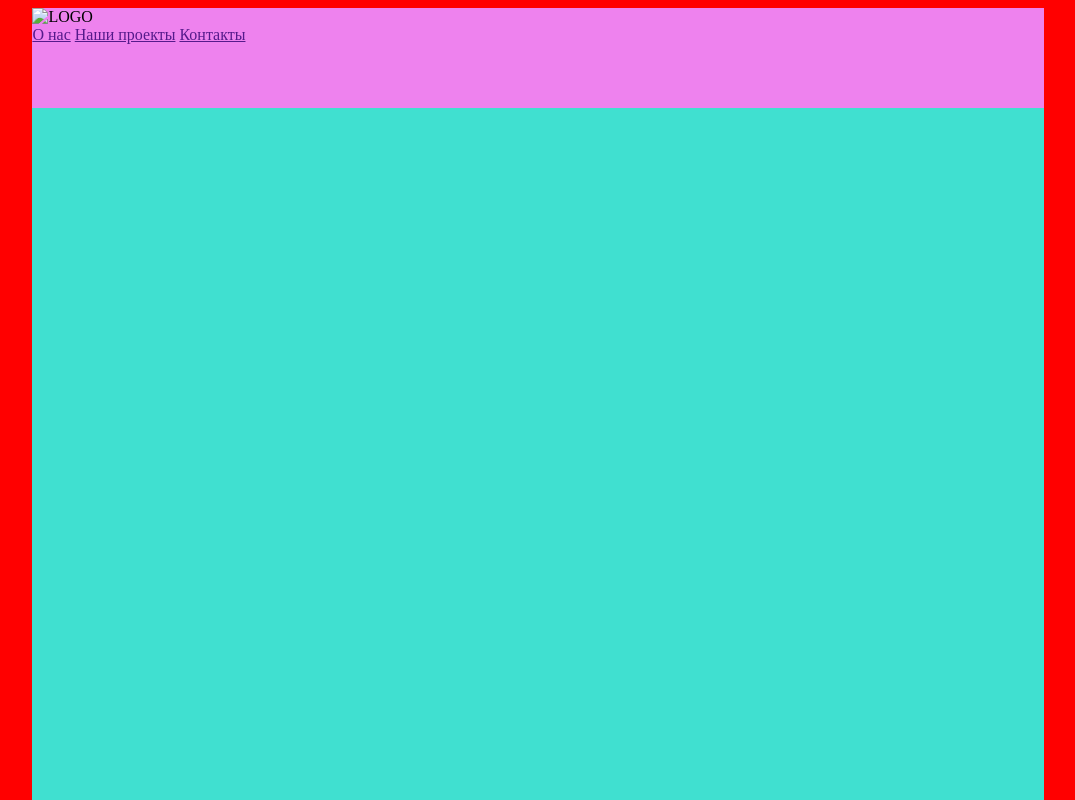
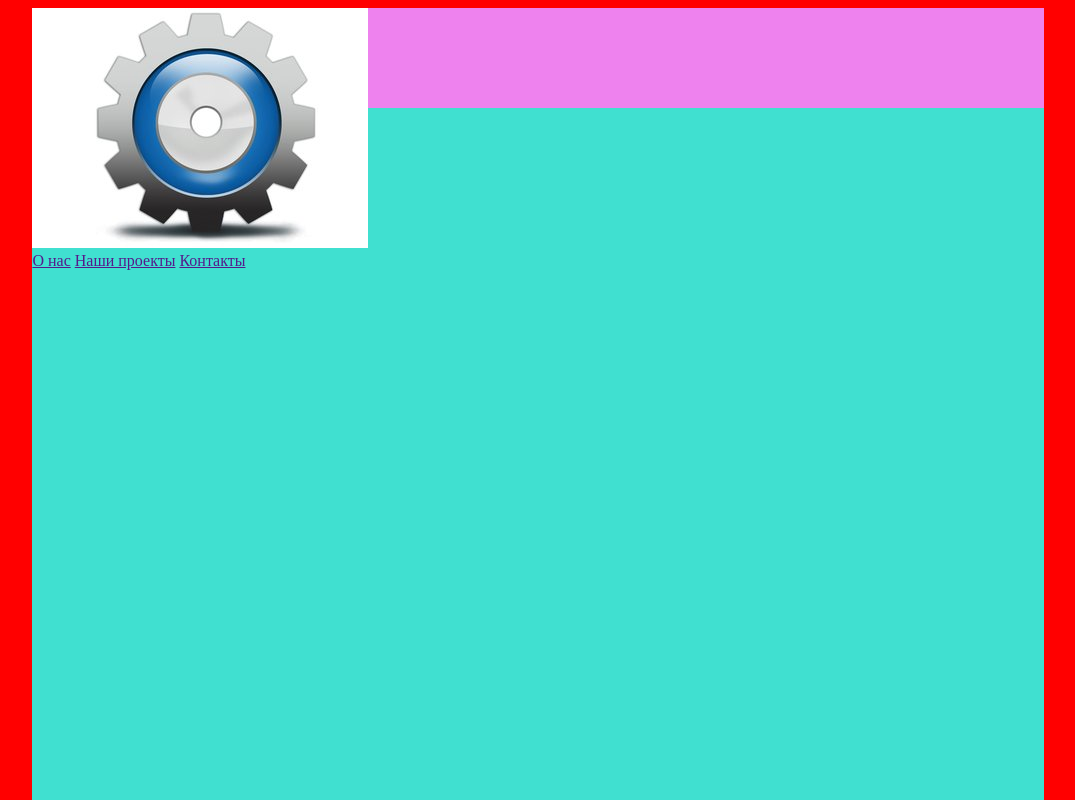
Before and after one commit to lexxA87/as-techno, a plain HTML site: page index.html in a window 1280 px wide. Shown: the top 800 px of the page, without its empty margins (102-1177 px from the left). Drawn offline with Linux system fonts and the light colour scheme.

Commit message:
add images!

```diff
--- a/index.html
+++ b/index.html
@@ -11,7 +11,7 @@
     <div class="contaner">
       <div class="intro">
         <header>
-          <img src="" alt="LOGO" />
+          <img src="images/settings-1241475.jpg" alt="LOGO" />
           <nav>
             <a href="">О нас</a>
             <a href="">Наши проекты</a>
```
Also changed, not shown: images/settings-1241475.jpg (added).
